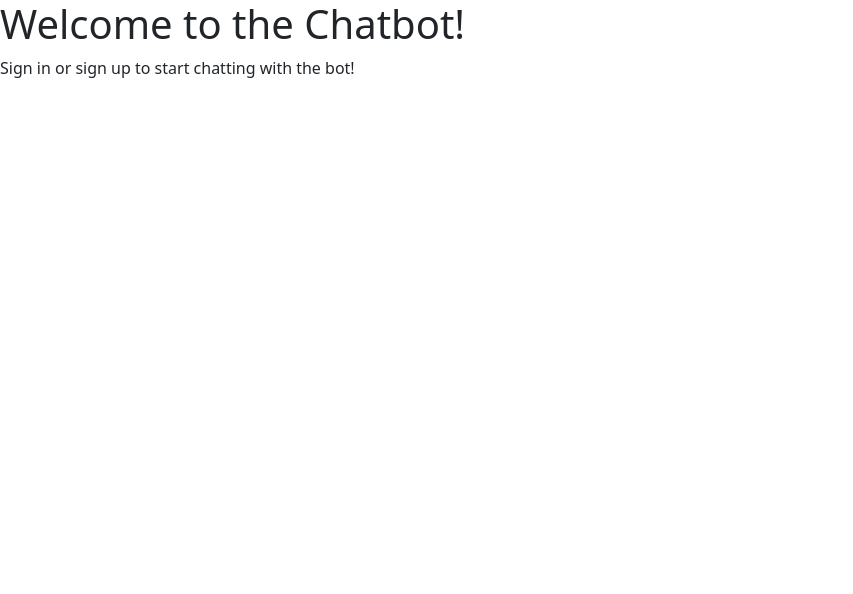
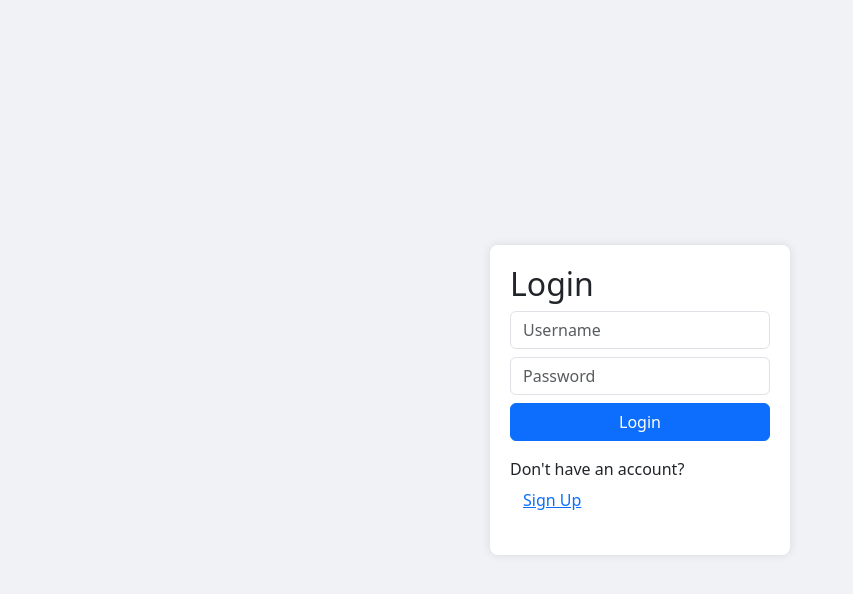
Before and after one commit to withPrasheel/chatbot-project, a React (Create React App) app in the folder frontend/: page / in a window 1280 px wide. Shown: the top 594 px of the page, without its empty margins (0-853 px from the left). Built offline with nearby package versions, Linux system fonts and the light colour scheme.

Commit message:
Nav bar logout button and Signin merged

```diff
--- a/frontend/src/pages/Landing.js
+++ b/frontend/src/pages/Landing.js
@@ -1,13 +1,131 @@
-import React, { useState, useEffect } from 'react';
+import React, { useState } from 'react';
 import axios from 'axios';
+import '../Landing.css';
+import { useNavigate } from 'react-router-dom';
+import { useChat } from './Context';  // Import the useChat hook
 
 const Landing = () => {
+    const [isSignup, setIsSignup] = useState(false);
+    const [loginData, setLoginData] = useState({ username: '', password: '' });
+    const [signupData, setSignupData] = useState({ username: '', password: '', email: '' });
+    const { setUser } = useChat();
+
+    const navigate = useNavigate();
+
+    const handleLoginChange = (e) => {
+        setLoginData({ ...loginData, [e.target.name]: e.target.value });
+    };
+
+    const handleSignupChange = (e) => {
+        setSignupData({ ...signupData, [e.target.name]: e.target.value });
+    };
+
+    const handleLoginSubmit = async (e) => {
+        e.preventDefault();
+        let res;
+        try {
+            res = await axios.post(process.env.REACT_APP_DEV_LINK + 'auth/signin', loginData, {
+                headers: { 'Content-Type': 'application/json' }
+            });
+            if (res.status === 200) {
+                localStorage.setItem('token', res.data.token);
+                localStorage.setItem('username', loginData.username);
+                setUser({ username: loginData.username });
+                navigate('/dashboard');
+            }
+        } catch (error) {
+            if (error.response.status === 404) {
+                alert('Invalid credentials!');
+            } else {
+                alert(error.response.data.message);
+                console.error('Error during login:', error);
+            }
+        }
+    };
+
+    const handleSignupSubmit = async (e) => {
+        e.preventDefault();
+        try {
+            const res = await axios.post(process.env.REACT_APP_DEV_LINK + 'auth/signup', signupData, {
+                headers: { 'Content-Type': 'application/json' }
+            });
+            alert('Sign-up successful! Please check your email for verification.');
+            setIsSignup(false);
+            console.log('Signup successful:', res.data);
+        } catch (error) {
+            alert('Error during signup:', error);
+        }
+    };
+
     return (
-        <div>
-            <h1>Welcome to the Chatbot!</h1>
-            <p>Sign in or sign up to start chatting with the bot!</p>
+        <div className="landing-container">
+            <div className="login-container">
+                <h2>Login</h2>
+                <form onSubmit={handleLoginSubmit}>
+                    <input
+                        type="text"
+                        name="username"
+                        placeholder="Username"
+                        value={loginData.username}
+                        onChange={handleLoginChange}
+                        required
+                        className="form-control mb-2"
+                    />
+                    <input
+                        type="password"
+                        name="password"
+                        placeholder="Password"
+                        value={loginData.password}
+                        onChange={handleLoginChange}
+                        required
+                        className="form-control mb-2"
+                    />
+                    <button type="submit" className="btn btn-primary btn-block">Login</button>
+                </form>
+                <p className="mt-3">
+                    Don't have an account? <button onClick={() => setIsSignup(true)} className="btn btn-link">Sign Up</button>
+                </p>
+            </div>
+            {isSignup && (
+                <div className="signup-popup">
+                    <div className="signup-container">
+                        <h2>Sign Up</h2>
+                        <form onSubmit={handleSignupSubmit}>
+                            <input
+                                type="text"
+                                name="username"
+                                placeholder="Username"
+                                value={signupData.username}
+                                onChange={handleSignupChange}
+                                required
+                                className="form-control mb-2"
+                            />
+                            <input
+                                type="email"
+                                name="email"
+                                placeholder="Email"
+                                value={signupData.email}
+                                onChange={handleSignupChange}
+                                required
+                                className="form-control mb-2"
+                            />
+                            <input
+                                type="password"
+                                name="password"
+                                placeholder="Password"
+                                value={signupData.password}
+                                onChange={handleSignupChange}
+                                required
+                                className="form-control mb-2"
+                            />
+                            <button type="submit" className="btn btn-primary btn-block">Sign Up</button>
+                        </form>
+                        <button className="btn btn-secondary btn-block mt-2" onClick={() => setIsSignup(false)}>Close</button>
+                    </div>
+                </div>
+            )}
         </div>
     );
-}
+};
 
 export default Landing;
--- a/frontend/src/pages/NavigationBar.js
+++ b/frontend/src/pages/NavigationBar.js
@@ -1,10 +1,27 @@
-import React from 'react';
-import { Navbar, Container } from 'react-bootstrap';
+import React, { useEffect } from 'react';
+import { Navbar, Container, Button } from 'react-bootstrap';
 import { useChat } from './Context';
 import '../App.css';
+import { useNavigate } from 'react-router-dom';
 
-const NavigationBar = ({ onLogout }) => {
-    const { user } = useChat();
+const NavigationBar = () => {
+    const { user, setUser } = useChat();
+    const navigate = useNavigate();
+
+    const username = user?.username || localStorage.getItem('username');
+
+    useEffect(() => {
+        if (!username) {
+            navigate('/');
+        }
+    }, [username, navigate]);
+
+    const handleLogout = () => {
+        localStorage.removeItem('username');
+        localStorage.removeItem('token');
+        setUser(null);
+        navigate('/');
+    };
 
     return (
         <Navbar className='custom-navbar'>
@@ -14,9 +31,10 @@ const NavigationBar = ({ onLogout }) => {
                 </a>
                 <Navbar.Toggle />
                 <Navbar.Collapse className="justify-content-end">
-                    <Navbar.Text>
-                        Signed in as: <a href="#login" className="navbar-link">{user.username}</a>
+                    <Navbar.Text className="me-3">
+                        Signed in as: <a href="#login" className="navbar-link">{username}</a>
                     </Navbar.Text>
+                    <Button variant="outline-light" onClick={handleLogout}>Logout</Button>
                 </Navbar.Collapse>
             </Container>
         </Navbar>
```
Also changed, not shown: frontend/src/pages/SignIn.js (deleted, +0 -41 lines), frontend/src/pages/SignUp.js (deleted, +0 -40 lines).
